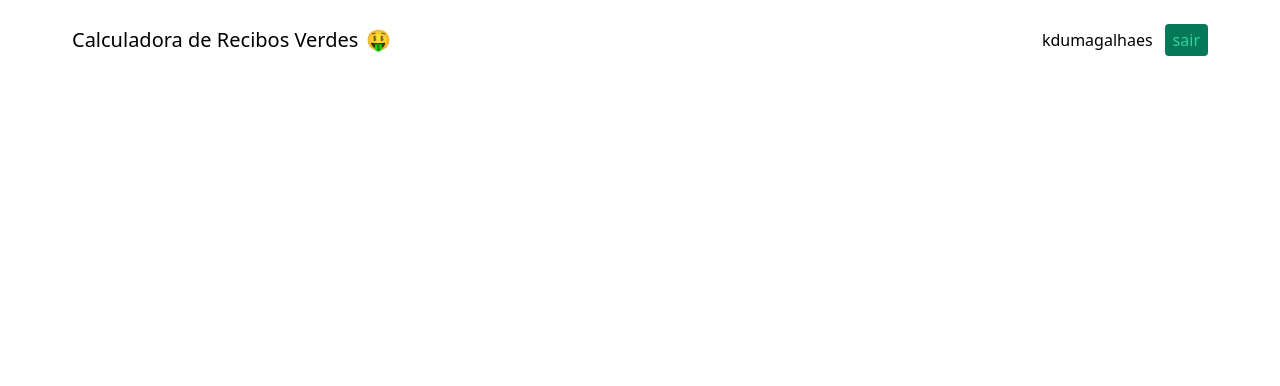
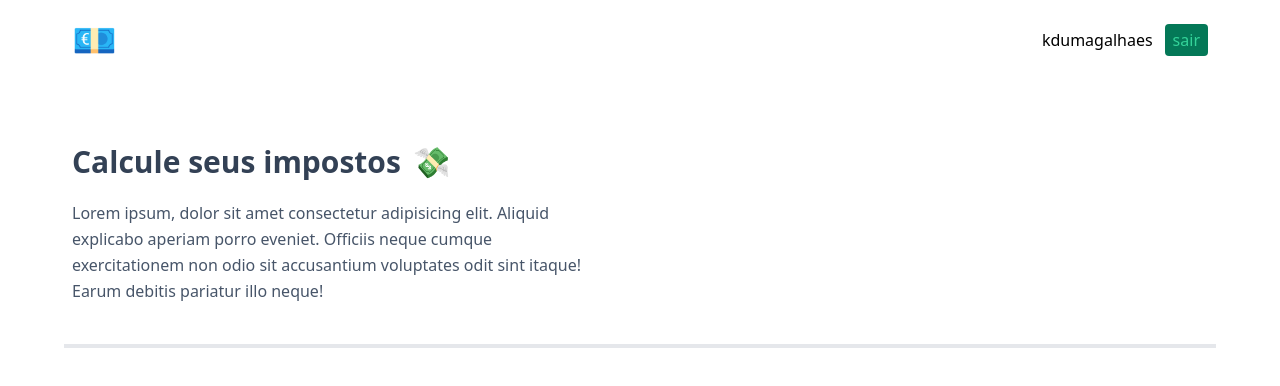
Before and after one commit to kdumagalhaes/calculadora-recibos-verdes, a React (Vite) app in the folder frontend/: page / in a window 1280 px wide. Shown: the top 386 px of the page. Built offline with nearby package versions, Linux system fonts and the light colour scheme.

Commit message:
Add Hero component

```diff
--- a/frontend/src/App.tsx
+++ b/frontend/src/App.tsx
@@ -1,7 +1,13 @@
 import { Header } from './components/Header/Header'
+import { Hero } from './components/Hero/Hero'
 
 function App() {
-  return <Header />
+  return (
+    <>
+      <Header />
+      <Hero />
+    </>
+  )
 }
 
 export default App
--- a/frontend/src/components/Header/Header.tsx
+++ b/frontend/src/components/Header/Header.tsx
@@ -3,9 +3,8 @@ import { Emoji } from '../Emoji/Emoji'
 export function Header() {
   return (
     <header className="container max-w-6xl mx-auto px-2 flex justify-between h-20 items-center">
-      <h1 className="flex gap-2 text-xl">
-        Calculadora de Recibos Verdes
-        <Emoji label="money-mouth face" symbol="🤑" />
+      <h1 className="flex gap-2 text-4xl">
+        <Emoji label="euro banknote" symbol="💶" />
       </h1>
       <div className="flex gap-3 items-center">
         <p className="font-thin">kdumagalhaes</p>
--- /dev/null
+++ b/frontend/src/components/Hero/Hero.tsx
@@ -0,0 +1,18 @@
+import { Emoji } from '../Emoji/Emoji'
+
+export function Hero() {
+  return (
+    <main className="container max-w-6xl mx-auto px-2 mt-16 border-b-4 pb-10">
+      <h2 className="mb-5 text-3xl font-bold text-slate-700">
+        <span className="mr-3">Calcule seus impostos</span>
+        <Emoji label="money with wings" symbol="💸" />
+      </h2>
+      <p className="max-w-lg leading-relaxed text-slate-600">
+        Lorem ipsum, dolor sit amet consectetur adipisicing elit. Aliquid
+        explicabo aperiam porro eveniet. Officiis neque cumque exercitationem
+        non odio sit accusantium voluptates odit sint itaque! Earum debitis
+        pariatur illo neque!
+      </p>
+    </main>
+  )
+}
```
